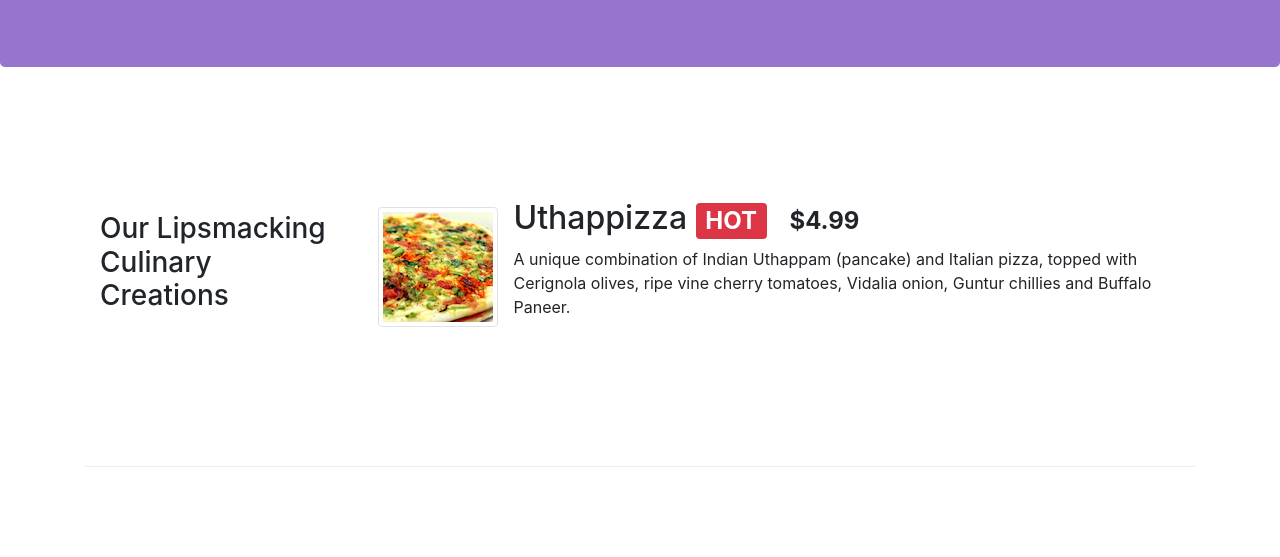
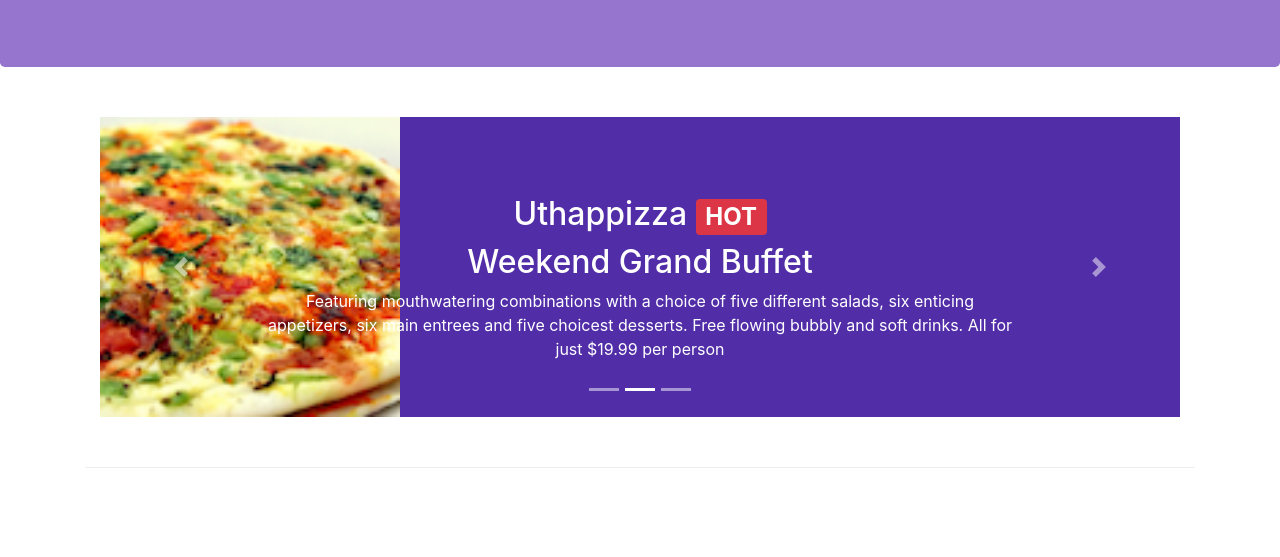
Before and after one commit to gcioran/conFusion, a website: page index.html in a window 1280 px wide. Both pictures are taken after a click on the link 1158 px from the left and 28 px from the top of the page. Shown: the part 243-800 px from the top of the page. Drawn offline with nearby package versions, Linux system fonts and the light colour scheme.

Commit message:
carousel

```diff
--- a/css/styles.css
+++ b/css/styles.css
@@ -44,3 +44,16 @@
   border-bottom: 1px solid #ddd;
   padding: 10px;
 }
+
+.carousel {
+    background:#512DA8;
+}
+.carousel-item {
+  height: 300px;
+}
+.carousel-item img {
+    position: absolute;
+    top: 0;
+    left: 0;
+    min-height: 300px;
+}
--- a/index.html
+++ b/index.html
@@ -87,6 +87,52 @@
     </header>
 
     <div class="container">
+      <div class="row row-content">
+          <div class="col">
+            <div id="mycarousel" class="carousel slide" data-ride="carousel">
+              <div class="carousel-inner" role="listbox">
+                <div class="carousel-item active">
+                  <img class="d-block img-fluid" src="img/uthappizza.png" alt="uthappizza">
+                  <div class="carousel-caption d-none d-md-block">
+                    <h2 class="mt-0">Uthappizza <span class="badge badge-danger">HOT </span>
+                      <span class="badge badge-pill badge-default">$4.99</span></h2>
+                    <p>A unique combination of Indian Uthappam (pancake) and Italian pizza, topped with Cerignola olives, ripe vine cherry tomatoes, Vidalia onion, Guntur chillies and Buffalo Paneer.</p>
+                  </div>
+                </div>
+                <div class="carousel-item">
+                  <img class="d-block img-fluid" src="img/uthappizza.png" alt="uthappizza">
+                  <div class="carousel-caption d-none d-md-block">
+                    <h2 class="mt-0">Uthappizza <span class="badge badge-danger">HOT </span>
+                      <h2>Weekend Grand Buffet</h2>
+                      <p>Featuring mouthwatering combinations with a choice of five different salads, six enticing appetizers, six main entrees and five choicest desserts. Free flowing bubbly and soft drinks. All for just $19.99 per person </p>
+                </div>
+              </div>
+                <div class="carousel-item">
+                  <img class="d-block img-fluid"
+                  src="img/alberto.png" alt="Alberto Somayya">
+                  <div class="carousel-caption d-none d-md-block">
+                  <h2>Alberto Somayya</h2>
+                  <h4>Executive Chef</h4>
+                  <p class="hidden-xs-down">Award winning three-star Michelin chef with wide International experience having worked closely with whos-who in the culinary world, he specializes in creating mouthwatering Indo-Italian fusion experiences. </p>
+                </div>
+              </div>
+                </div>
+                <ol class="carousel-indicators">
+                  <li data-target="#mycarousel" data-slide-to="0" class="active">
+                  </li>
+                  <li data-target="#mycarousel" data-slide-to="1"></li>
+                  <li data-target="#mycarousel" data-slide-to="2"></li>
+                </ol>
+                <a class="carousel-control-prev" href="#mycarousel" role="button" data-slide="prev">
+                  <span class="carousel-control-prev-icon"></span>
+                </a>
+                <a class="carousel-control-next" href="#mycarousel" role="button" data-slide="next">
+                  <span class="carousel-control-next-icon"></span>
+                </a>
+              </div>
+            </div>
+           </div>
+      </div>
         <div  class="row row-content align-items-center">
             <div class="col-sm-4 col-md-3 flex-last">
                 <h3>Our Lipsmacking Culinary Creations</h3>
```
